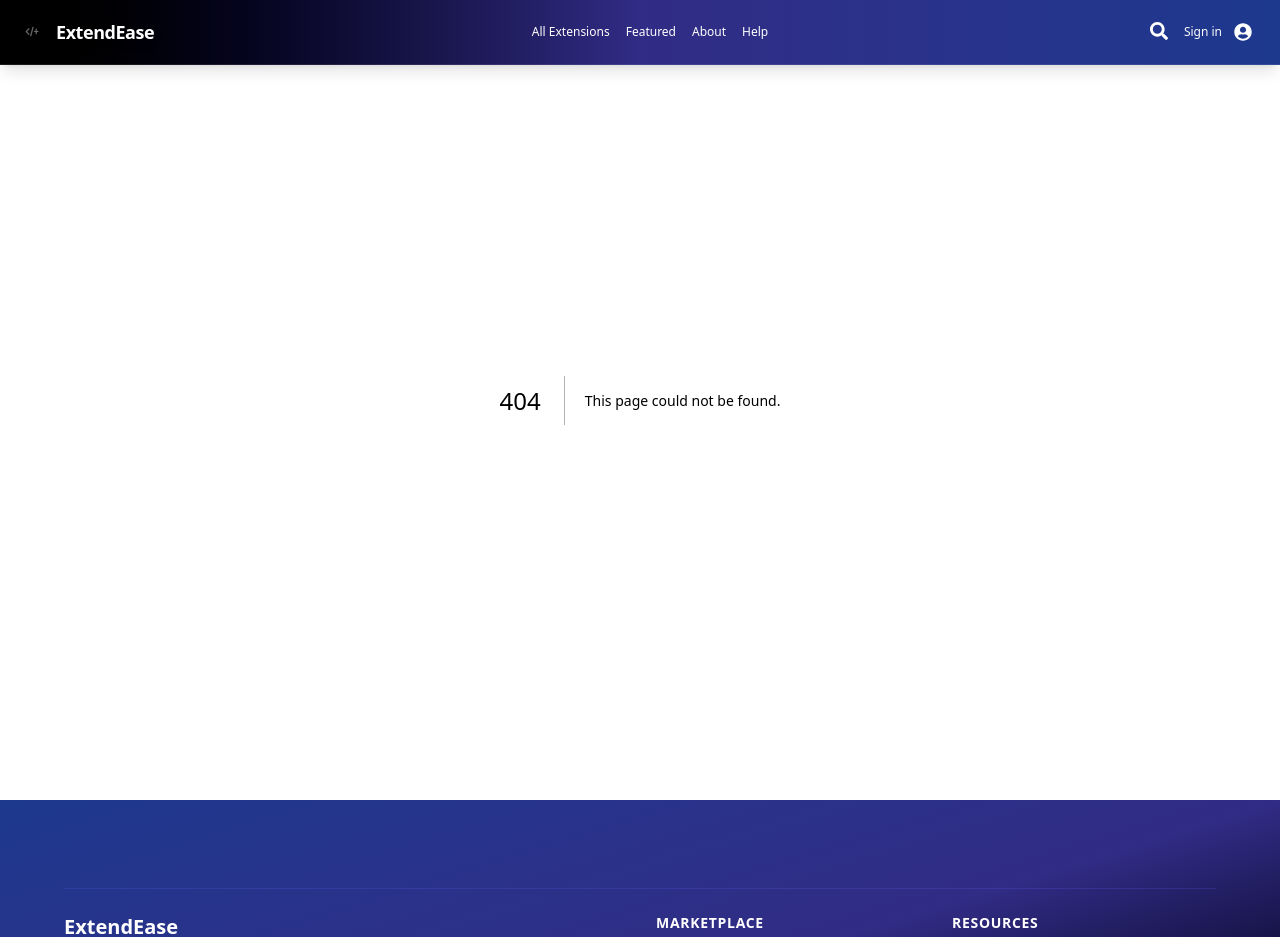
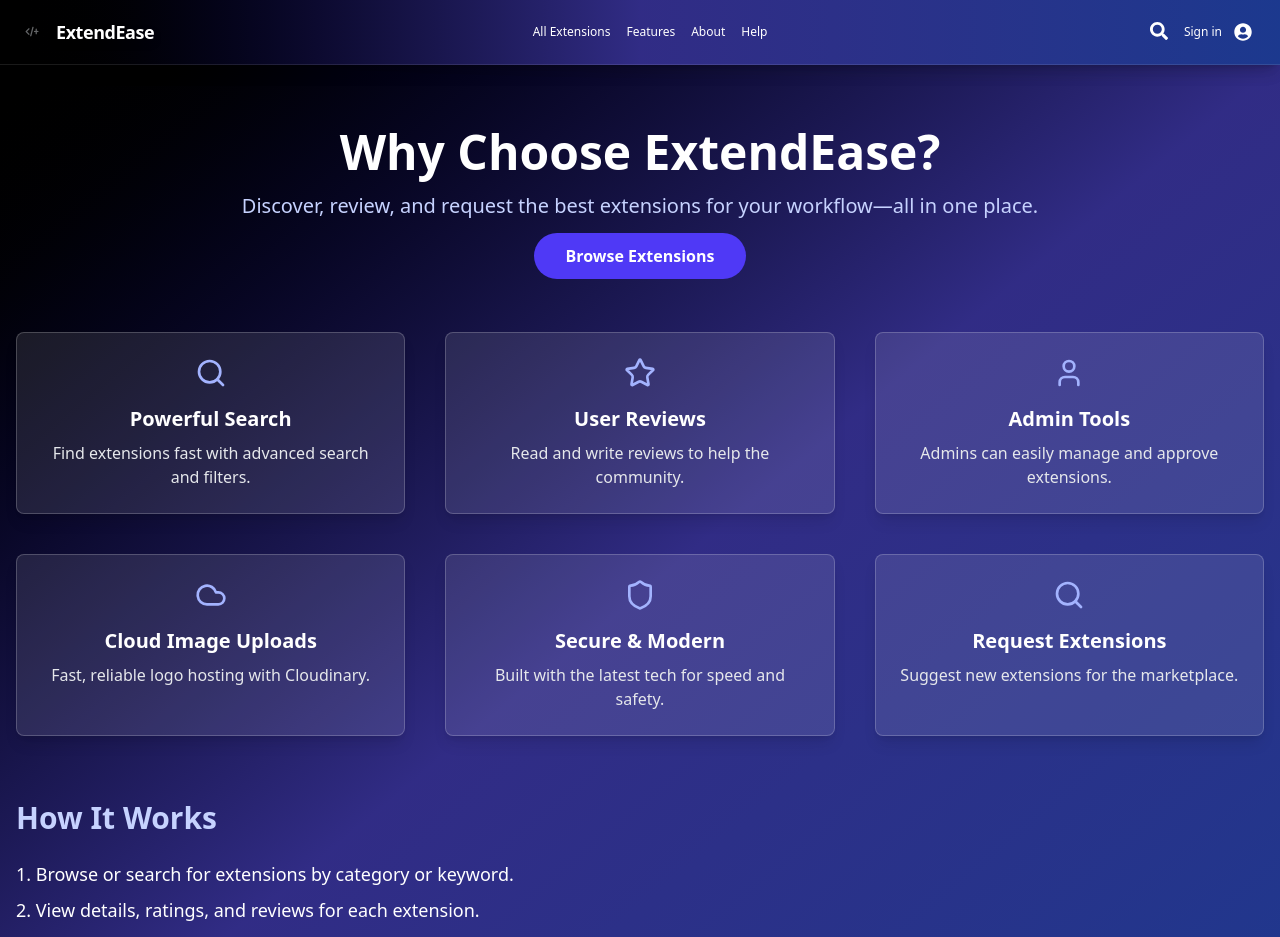
Before and after one commit to Aasthak07/ExtendEase, a Next.js app in the folder frontend/: page /features in a window 1280 px wide. Before the commit this address had no page. Shown: the top 937 px of the page. Built offline with nearby package versions, Linux system fonts and the light colour scheme.

Commit message:
i change the faeture page

```diff
--- /dev/null
+++ b/frontend/src/app/(main)/features/page.jsx
@@ -0,0 +1,52 @@
+import { Star, Search, User, Cloud, Shield } from "lucide-react";
+import Link from "next/link";
+
+export default function FeaturesPage() {
+  return (
+    <div className="min-h-screen bg-gradient-to-br from-black via-indigo-900 to-blue-900 text-white">
+      <div className="container mx-auto px-4 py-16">
+        {/* Hero Section */}
+        <div className="text-center mb-16">
+          <h1 className="text-5xl font-extrabold mb-4">Why Choose ExtendEase?</h1>
+          <p className="text-xl text-indigo-200 mb-6">
+            Discover, review, and request the best extensions for your workflow—all in one place.
+          </p>
+          <Link href="/browse-extensions" className="px-8 py-3 bg-indigo-600 rounded-full font-semibold hover:bg-indigo-700 transition">
+            Browse Extensions
+          </Link>
+        </div>
+
+        {/* Features Grid */}
+        <div className="grid grid-cols-1 md:grid-cols-2 lg:grid-cols-3 gap-10 mb-16">
+          <FeatureCard icon={<Search size={32} />} title="Powerful Search" desc="Find extensions fast with advanced search and filters." />
+          <FeatureCard icon={<Star size={32} />} title="User Reviews" desc="Read and write reviews to help the community." />
+          <FeatureCard icon={<User size={32} />} title="Admin Tools" desc="Admins can easily manage and approve extensions." />
+          <FeatureCard icon={<Cloud size={32} />} title="Cloud Image Uploads" desc="Fast, reliable logo hosting with Cloudinary." />
+          <FeatureCard icon={<Shield size={32} />} title="Secure & Modern" desc="Built with the latest tech for speed and safety." />
+          <FeatureCard icon={<Search size={32} />} title="Request Extensions" desc="Suggest new extensions for the marketplace." />
+        </div>
+
+        {/* How It Works */}
+        <div className="mb-16">
+          <h2 className="text-3xl font-bold mb-6 text-indigo-200">How It Works</h2>
+          <ol className="list-decimal list-inside text-lg space-y-2">
+            <li>Browse or search for extensions by category or keyword.</li>
+            <li>View details, ratings, and reviews for each extension.</li>
+            <li>Request new extensions or submit your own (admin approval required).</li>
+            <li>Admins manage, approve, and feature top extensions.</li>
+          </ol>
+        </div>
+      </div>
+    </div>
+  );
+}
+
+function FeatureCard({ icon, title, desc }) {
+  return (
+    <div className="bg-white/10 border border-white/20 rounded-lg p-6 flex flex-col items-center text-center shadow-lg">
+      <div className="mb-4 text-indigo-300">{icon}</div>
+      <h3 className="text-xl font-semibold mb-2">{title}</h3>
+      <p className="text-gray-200">{desc}</p>
+    </div>
+  );
+}
--- a/frontend/src/components/Navbar.jsx
+++ b/frontend/src/components/Navbar.jsx
@@ -29,7 +29,7 @@
 
   const navLinks = [
     { href: "/browse-extensions", label: "All Extensions" },
-    { href: "#", label: "Featured" },
+    { href: "/features", label: "Features" },
     { href: "/about-us", label: "About" },
     { href: "/help", label: "Help" },
   ];
```
